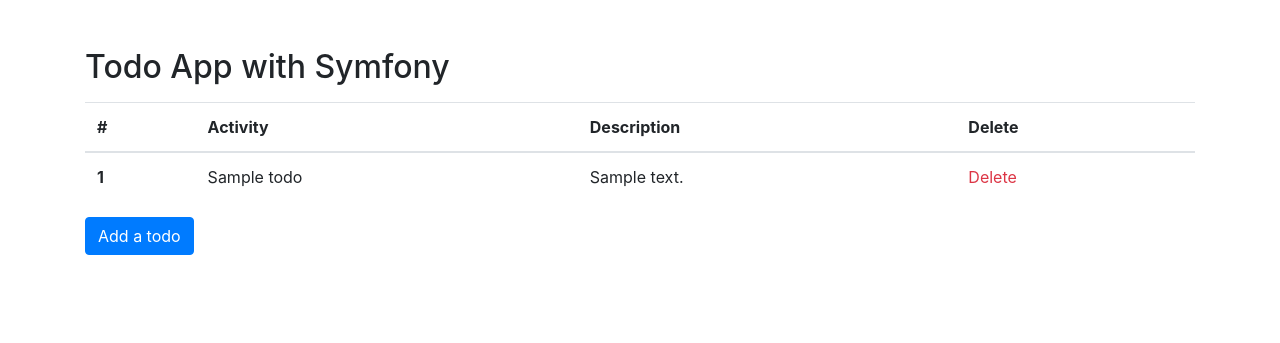
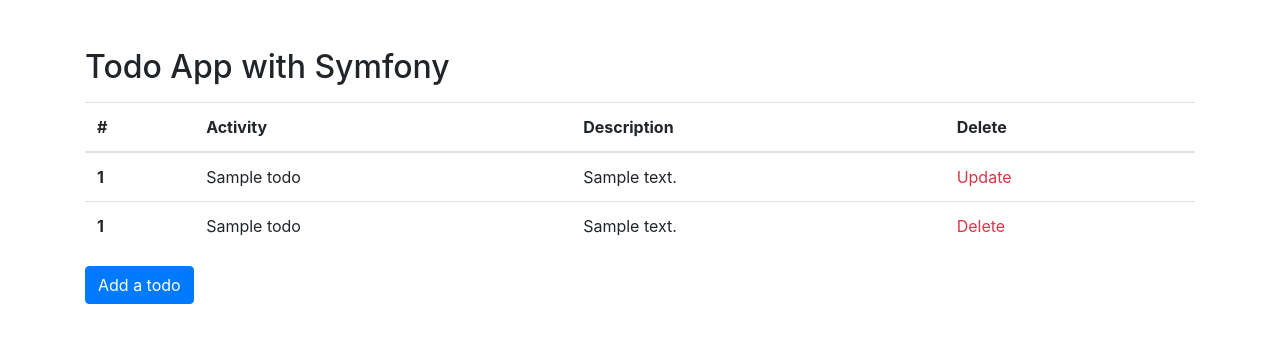
Before and after one commit to Wednesday69420sda/todolist, a Symfony app: template templates/todo/index.html.twig in a window 1280 px wide. Shown: the top 343 px of the page. Run offline with Twig, Linux system fonts and the light colour scheme; the template is opened without the code that fills it: most values are stand-ins (such as "Sample title", 1, 10 or a date in 2020); some libraries are stand-ins or nearby versions.

Commit message:
Update index.html.twig

```diff
--- a/templates/todo/index.html.twig
+++ b/templates/todo/index.html.twig
@@ -22,6 +22,12 @@
                         <th scope="row">{{ todo.id }}</th>
                         <td>{{ todo.title }}</td>
                         <td>{{ todo.content }}</td>
+                        <td><a href="{{ path('update',{id: todo.id}) }}" class="text-danger">Update</a></td>
+                    </tr>
+                    <tr>
+                        <th scope="row">{{ todo.id }}</th>
+                        <td>{{ todo.title }}</td>
+                        <td>{{ todo.content }}</td>
                         <td><a href="{{ path('delete',{id: todo.id}) }}" class="text-danger">Delete</a></td>
                     </tr>
                 {% endfor %}
```
